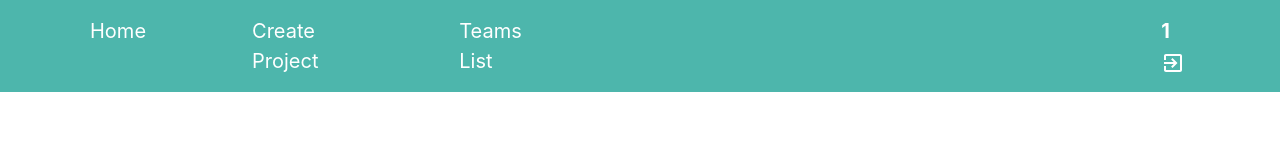
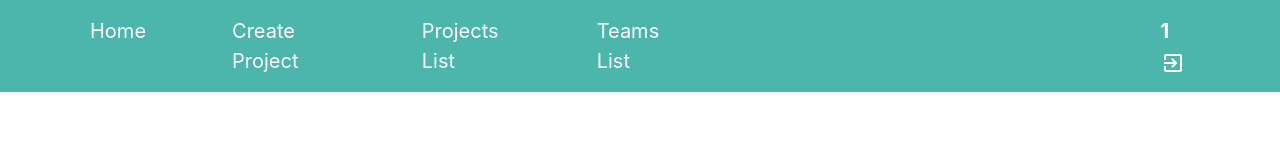
Before and after one commit to PalomaWolfango/proj3-frontend, a React (Create React App) app: page /team-members/1/1/1 in a window 1280 px wide. Shown: the top 148 px of the page. Built offline with nearby package versions, Linux system fonts and the light colour scheme; no server answers.

Commit message:
project-list-pm

```diff
--- a/src/components/AppRoute.js
+++ b/src/components/AppRoute.js
@@ -15,6 +15,7 @@ import ChangeReq from './Requirements/delete-update-req';
 import CreateTeam from './Team/create-team';
 import TeamList from './Team/team-list';
 import TeamMembers from './Team/team-members';
+import ProjectListPM from './Projects/project-list-pm';
 
 
 function AppRoute() {
@@ -36,6 +37,7 @@ function AppRoute() {
                 <Route exact path = '/create-team/:id/:name' element = { <CreateTeam/> } />
                 <Route exact path = '/team-list/:id/:name' element = { <TeamList/> } />
                 <Route exact path = '/team-members/:id/:name/:idEquipa' element = { <TeamMembers/> } />
+                <Route exact path = '/projects-list-pm/id=:id/:name' element = { <ProjectListPM/> } />
             </ Routes>
         </ BrowserRouter>
     )
--- a/src/components/Menu/menu-pm.js
+++ b/src/components/Menu/menu-pm.js
@@ -15,9 +15,10 @@ function MenuPM() {
                     <Navbar.Collapse id="basic-navbar-nav">
                     <Nav className="m-auto">
                         <Nav.Link href={"/home-pm/" + id + "/" + name} style={{fontSize: '20px', color: 'white'}}>Home</Nav.Link>
-                        <Nav.Link href={"/create-project-pm/" + id + "/" + name} style={{fontSize: '20px', marginLeft: '90px', color: 'white'}}>Create Project</Nav.Link>
-                        <Nav.Link href={"/team-list/" + id + "/" + name} style={{fontSize: '20px', marginLeft: '90px', color: 'white'}}>Teams List</Nav.Link>
-                        <Nav.Link href="/" style={{fontSize: '20px', marginLeft: '610px', color: 'white'}}><b>{name}</b> <ExitToAppIcon /></Nav.Link>
+                        <Nav.Link href={"/create-project-pm/" + id + "/" + name} style={{fontSize: '20px', marginLeft: '70px', color: 'white'}}>Create Project</Nav.Link>
+                        <Nav.Link href={"/projects-list-pm/id=" + id + "/" + name} style={{fontSize: '20px', marginLeft: '70px', color: 'white'}}>Projects List</Nav.Link>
+                        <Nav.Link href={"/team-list/" + id + "/" + name} style={{fontSize: '20px', marginLeft: '70px', color: 'white'}}>Teams List</Nav.Link>
+                        <Nav.Link href="/" style={{fontSize: '20px', marginLeft: '470px', color: 'white'}}><b>{name}</b> <ExitToAppIcon /></Nav.Link>
                     </Nav>
                     </Navbar.Collapse>
                 </Container>
--- a/src/components/Projects/project-details.js
+++ b/src/components/Projects/project-details.js
@@ -39,7 +39,7 @@ function ProjectDetails() {
 
     useEffect(()=>{
         const data = "{\"method\": \"RequisitoContract:readAllRequisitos\",\"args\": []}";
-        const accessToken = '631750d0-8b36-11ec-95bf-653d80bf87f9-admin';
+        const accessToken = '13932250-8bf9-11ec-909a-6b8bc5fb8c1a-admin';
 
         fetch('http://localhost:8801/invoke/my-channel1/fabric-contract', {
             method: 'post',
--- /dev/null
+++ b/src/components/Projects/project-list-pm.js
@@ -0,0 +1,50 @@
+import React, { useEffect, useState } from "react";
+import { Card, Row, Col } from "react-bootstrap";
+import MenuPM from "../Menu/menu-pm";
+import axios from "axios";
+import { useParams } from 'react-router-dom';
+
+
+function ProjectListPM() {
+
+    const [projects, setProjects] = useState([]);
+
+    let { id, name } = useParams();
+
+
+    useEffect(() => {
+        axios.get(`http://localhost:4000/api/roles/buscarProjetosUser/` + id)
+        .then(resp => {
+            console.log(resp)
+            setProjects(resp.data)
+        })
+        .catch(err => {
+            console.log(err)
+        });
+
+    });
+
+    return(
+        <div style={{marginBottom: '50px'}}>
+            <><MenuPM />
+            <h1 style={{color: 'grey', margin: '15px', marginTop: '100px', marginBottom: '25px', textAlign: 'center'}}>Projects List</h1>
+            <Row xs={2} md={1} className="g-2">
+                <Col>
+                    {projects.map(project=> (
+                        <Card style={{borderColor:"#00867d", marginBottom: '25px'}} >
+                            <Card.Body>
+                                <Card.Title key={project._id} style={{textTransform: 'uppercase', color: '#00867d'}}>{project.nome}</Card.Title>
+                                <Card.Text key={project._id}> {project.descricao} </Card.Text>
+                                <Card.Link href={'/project-details/' + id + '/' + name + '/' + project._id}>More Details</Card.Link>
+                            </Card.Body>
+                        </Card>
+                    ))}
+                </Col>
+            </Row>
+            </>
+        </div>
+    )
+}
+
+
+export default ProjectListPM;
--- a/src/components/Requirements/create-req.js
+++ b/src/components/Requirements/create-req.js
@@ -15,7 +15,7 @@ function CreateReq() {
         let description = document.getElementById('validationDefaultDescription').value;
 
         const data = "{\"method\": \"RequisitoContract:createRequisito\",\"args\": [\"" + uuid() + "\",\"" + description + "\",\"" +  projectId + "\"]}";
-        const accessToken = '631750d0-8b36-11ec-95bf-653d80bf87f9-admin';
+        const accessToken = '13932250-8bf9-11ec-909a-6b8bc5fb8c1a-admin';
 
         fetch('http://localhost:8801/invoke/my-channel1/fabric-contract', {
             method: 'post',
--- a/src/components/Requirements/delete-update-req.js
+++ b/src/components/Requirements/delete-update-req.js
@@ -14,7 +14,7 @@ function ChangeReq()  {
 
     useEffect(()=>{
         const data = "{\"method\": \"RequisitoContract:readRequisito\",\"args\": [\"" + reqId + "\"]}";
-        const accessToken = '631750d0-8b36-11ec-95bf-653d80bf87f9-admin';
+        const accessToken = '13932250-8bf9-11ec-909a-6b8bc5fb8c1a-admin';
 
         fetch('http://localhost:8801/invoke/my-channel1/fabric-contract', {
             method: 'post',
@@ -35,7 +35,7 @@ function ChangeReq()  {
         e.preventDefault();
 
         const data = "{\"method\": \"RequisitoContract:deleteRequisito\",\"args\": [\"" + reqId + "\"]}";
-        const accessToken = '631750d0-8b36-11ec-95bf-653d80bf87f9-admin';
+        const accessToken = '13932250-8bf9-11ec-909a-6b8bc5fb8c1a-admin';
 
         fetch('http://localhost:8801/invoke/my-channel1/fabric-contract', {
             method: 'post',
@@ -61,7 +61,7 @@ function ChangeReq()  {
         let newDescription = document.getElementById('validationDefaultDescription').value;
 
         const data = "{\"method\": \"RequisitoContract:updateRequisito\",\"args\": [\"" + reqId + "\",\"" + newDescription + "\",\"" +  projectId + "\"]}";
-        const accessToken = '631750d0-8b36-11ec-95bf-653d80bf87f9-admin';
+        const accessToken = '13932250-8bf9-11ec-909a-6b8bc5fb8c1a-admin';
 
         fetch('http://localhost:8801/invoke/my-channel1/fabric-contract', {
             method: 'post',
```
